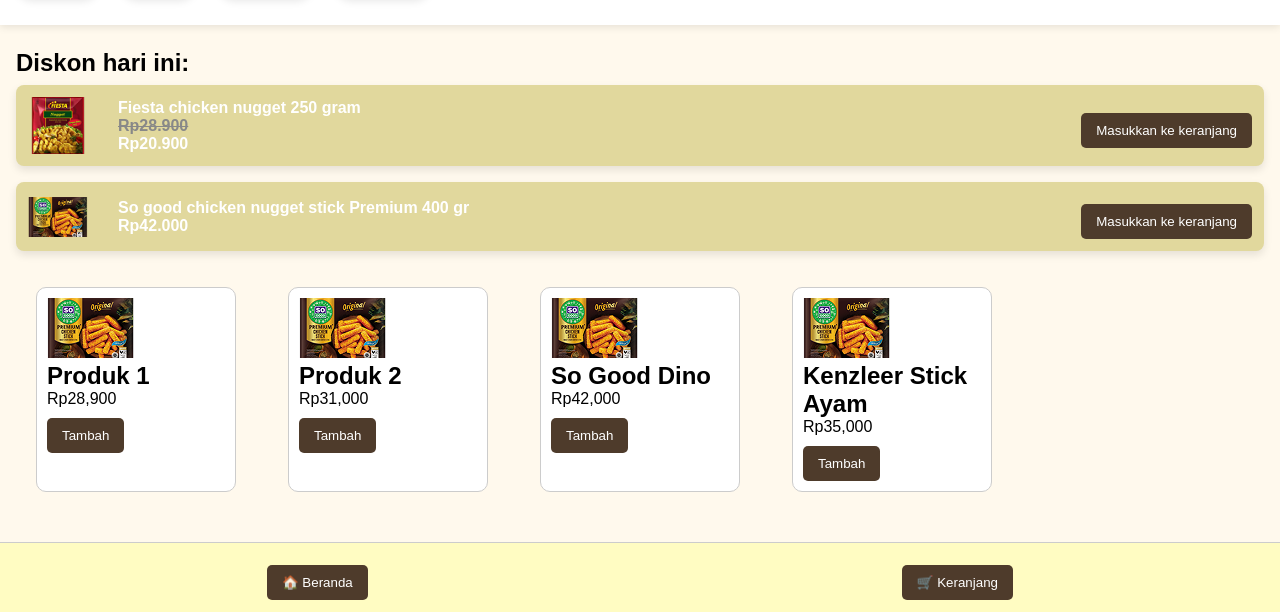
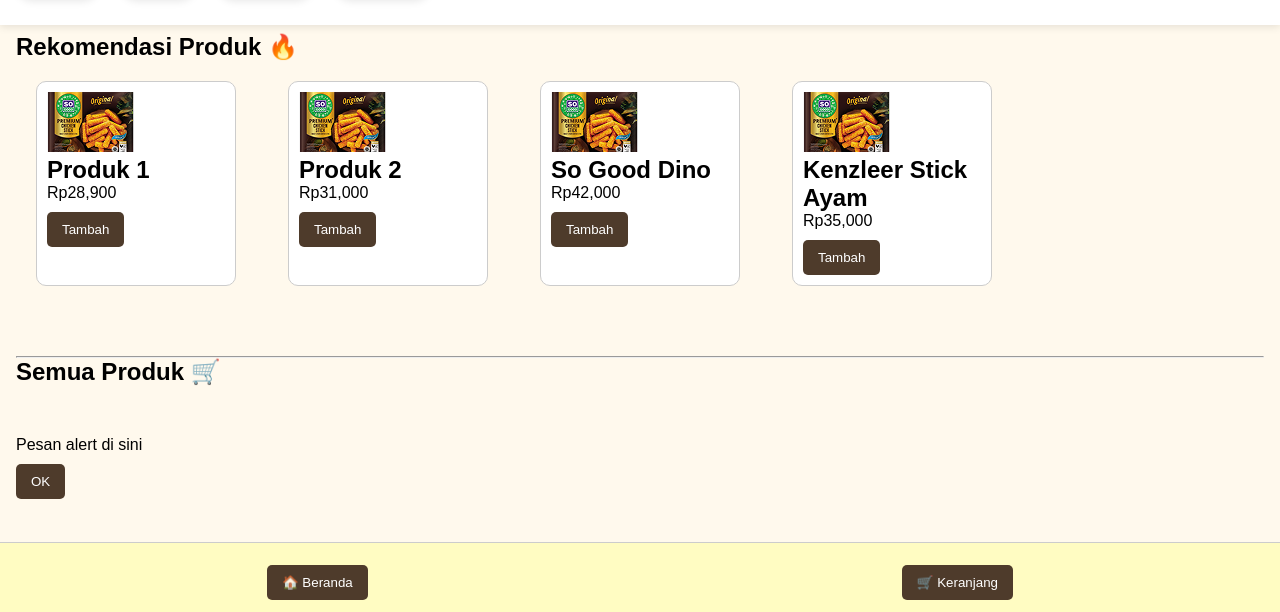
Before and after one commit to kiki-rahmat-syarif/spk1, a plain HTML site: page index.html in a window 1280 px wide. Shown: the part 188-800 px from the top of the page. Drawn offline with Linux system fonts and the light colour scheme.

Commit message:
index.html

```diff
--- a/index.html
+++ b/index.html
@@ -7,6 +7,8 @@
   <link rel="stylesheet" href="style.css" />
 </head>
 <body>
+
+  <!-- ===================== Halaman Beranda ===================== -->
   <div id="beranda" class="page active">
     <header class="header">
       <div class="top-bar">
@@ -14,56 +16,50 @@
           <strong>Selamat datang!</strong>
         </div>
       </div>
+
       <div class="search-container">
         <input type="text" id="search-box" placeholder="search" />
         <span class="icon-search" onclick="cariProduk()">🔍</span>
       </div>
-      <h1>macam-macam produk:</h1>
+
+      <h1>Macam-macam produk:</h1>
 
       <div class="category-filter">
-        <span onclick="filterCategory('all', event)" data-kategori="semua" class="category active">Semua</span>
+        <span onclick="filterCategory('semua', event)" data-kategori="semua" class="category active">Semua</span>
         <span onclick="filterCategory('fiesta', event)" class="category">Fiesta</span>
         <span onclick="filterCategory('sogood', event)" class="category">So Good</span>
         <span onclick="filterCategory('kenzleer', event)" class="category">Kenzleer</span>
       </div>
     </header>
+
     <div class="content-wrapper">
-      <h2 class="section-title">Diskon hari ini:</h2>
-
-      <div class="highlight-product">
-        <img src="fiesta250.png" alt="Fiesta" />
-        <div class="product-info">
-          <p>Fiesta chicken nugget 250 gram</p>
-          <p class="price-strike">Rp28.900</p>
-          <p class="price-now">Rp20.900</p>
-        </div>
-        <div class="button-product">
-            <button onclick="tambahKeKeranjang('produk1')">Masukkan ke keranjang</button>
+      <!-- Produk Terbaik -->
+      <div id="produk-terbaik-section">
+        <h2>Rekomendasi Produk 🔥</h2>
+        <div id="produk-terbaik-list" class="product-list"></div>
       </div>
     </div>
 
-      <div class="highlight-product">
-          <img src="so-gooddino.png" alt="So Good" />
-          <div class="product-info">
-            <p>So good chicken nugget stick Premium 400 gr</p>
-            <p class="price-now">Rp42.000</p>
-          </div>
-          <div class="button-product">
-            <button onclick="tambahKeKeranjang('produk2')">Masukkan ke keranjang</button>
+    <hr>
+
+    <!-- Semua Produk -->
+    <div class="produk-container">
+      <div id="produk-biasa-section">
+        <h2>Semua Produk 🛒</h2>
+        <div id="produk-biasa-list" class="product-list"></div>
       </div>
     </div>
   </div>
-    <div class="product-list"></div>
-  </div>
+
+  <!-- ===================== Halaman Keranjang ===================== -->
   <div id="keranjang" class="page">
     <header class="header">
       <div class="top-bar">
-        <h1>keranjang saya</h1>
+        <h1>Keranjang Saya</h1>
       </div>
     </header>
 
     <div class="content-wrapper2">
-
       <div id="daftar-keranjang" class="keranjang-list">
         <!-- Produk akan dimasukkan lewat JS -->
       </div>
@@ -76,11 +72,14 @@
       </div>
     </div>
   </div>
+
+  <!-- ===================== Bottom Navigation ===================== -->
   <nav class="bottom-nav">
     <button class="nav-button" onclick="showPage('beranda')">🏠 Beranda</button>
     <button class="nav-button" onclick="showPage('keranjang')">🛒 Keranjang</button>
   </nav>
-  <!-- Modal Checkout -->
+
+  <!-- ===================== Modal Checkout ===================== -->
   <div id="checkout-modal" class="checkout-modal">
     <div class="modal-content">
       <h2>Produk yang akan di-checkout:</h2>
@@ -95,7 +94,16 @@
       <button onclick="tutupCheckout()" style="margin-top: 10px;">Tutup</button>
     </div>
   </div>
+
+  <!-- ===================== Custom Alert (Pop-up Notifikasi) ===================== -->
+  <div id="custom-alert" class="custom-alert">
+    <div class="custom-alert-box">
+      <p id="custom-alert-message">Pesan alert di sini</p>
+      <button onclick="tutupCustomAlert()">OK</button>
     </div>
+  </div>
+
+  <!-- ===================== Script ===================== -->
   <script src="script.js"></script>
 </body>
 </html>
```
Lines whose indentation alone changed are shown as unchanged.
